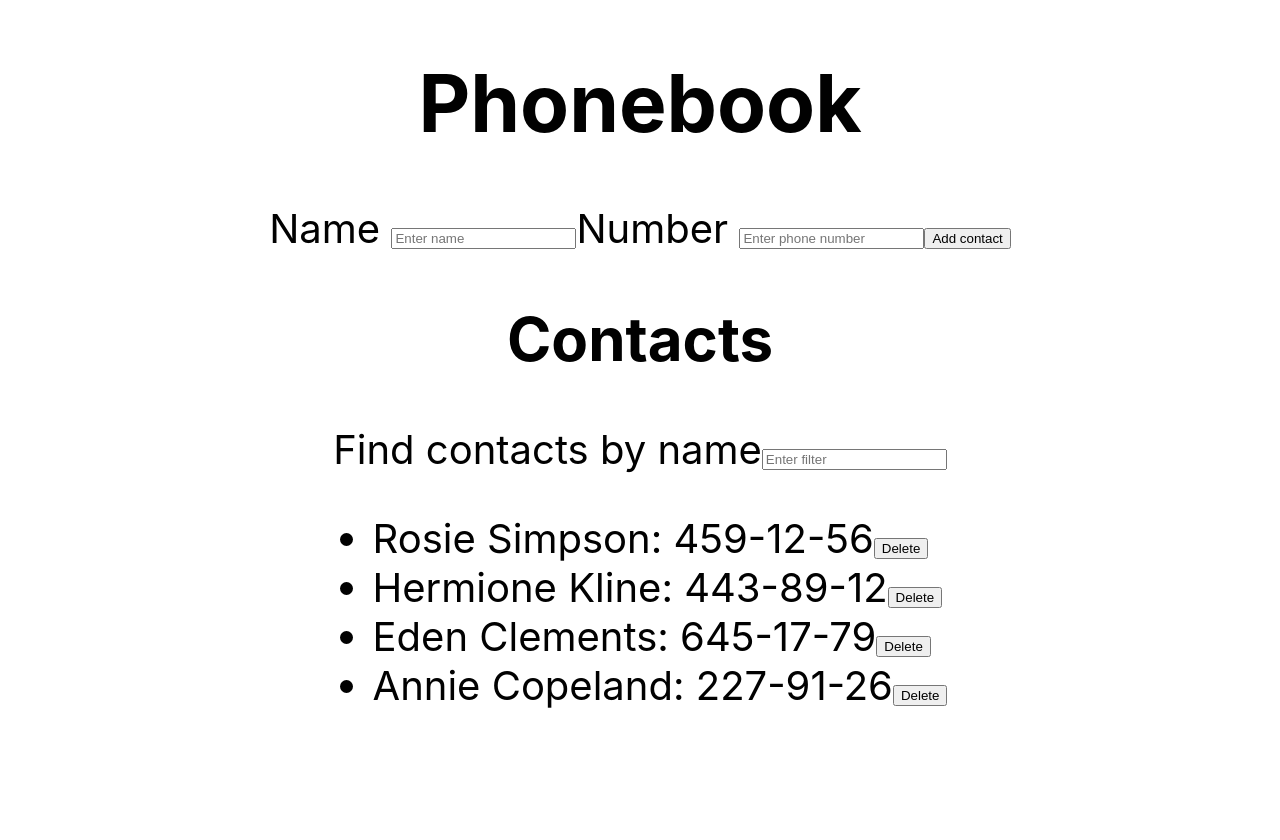
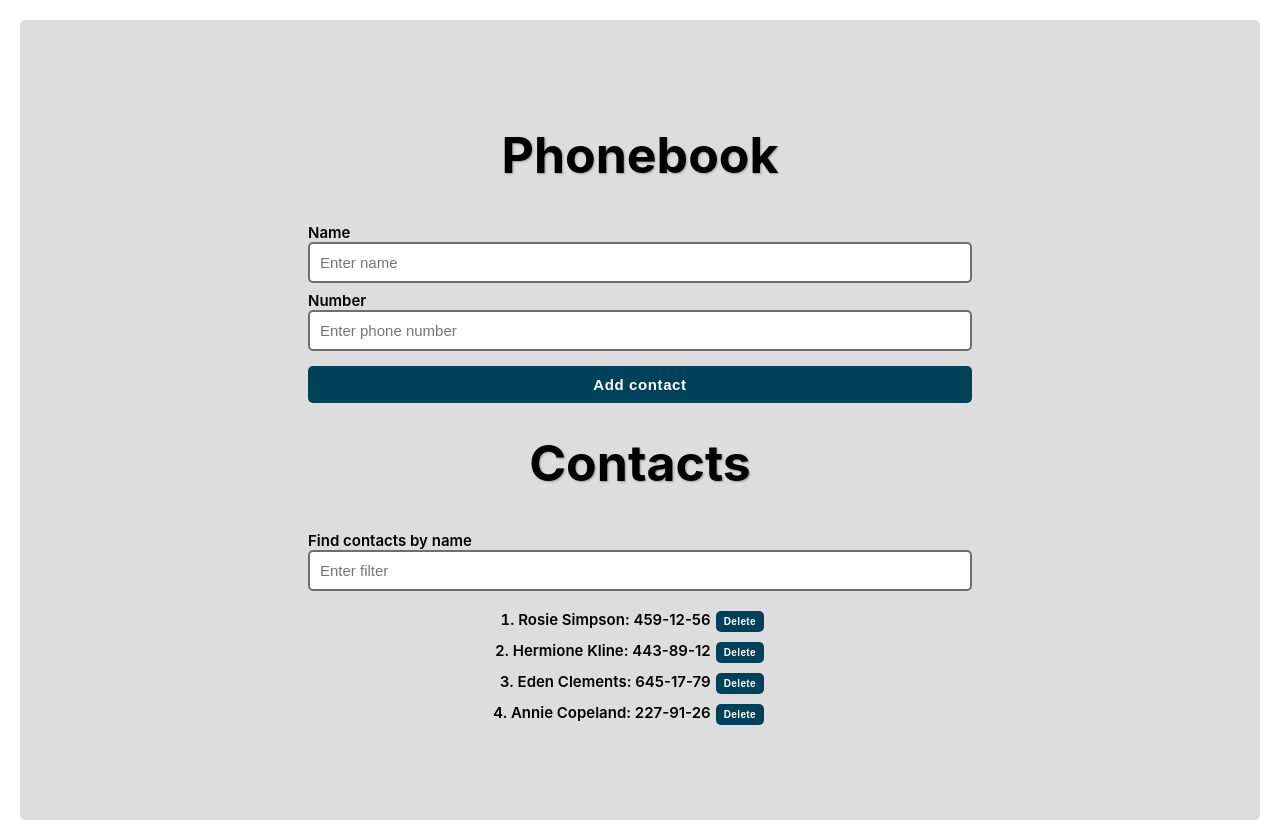
Before and after one commit to MaggieWesolowska/goit-react-hw-02-phonebook, a React (Create React App) app: page / in a window 1280 px wide. Before the commit the page ends 800 px from the top, so only its background shows below. Built offline with nearby package versions, Linux system fonts and the light colour scheme.

Commit message:
edited components to add styles

```diff
--- a/src/components/App.jsx
+++ b/src/components/App.jsx
@@ -3,6 +3,7 @@ import { nanoid } from 'nanoid';
 import { ContactForm } from './ContactForm/ContactForm';
 import { Filter } from './Filter/Filter';
 import { ContactList } from './ContactList/ContactList';
+import css from './ContactForm/ContactForm.module.css';
 
 export class App extends Component {
   state = {
@@ -59,18 +60,20 @@ export class App extends Component {
     return (
       <div
         style={{
-          // height: '100vh',
+          height: '100vh',
           display: 'flex',
           flexDirection: 'column',
           justifyContent: 'center',
           alignItems: 'center',
-          fontSize: 40,
           color: '#010101',
+          background: '#ddd',
+          margin: 20,
+          borderRadius: 5,
         }}
       >
-        <h1>Phonebook</h1>
+        <h1 className={css.header}>Phonebook</h1>
         <ContactForm handleSubmit={this.handleSubmit} />
-        <h2> Contacts</h2>
+        <h2 className={css.contacts}>Contacts</h2>
         <Filter filter={filter} handleChange={this.handleChange} />
         <ContactList
           contacts={this.getFilteredContacts()}
--- a/src/components/ContactForm/ContactForm.jsx
+++ b/src/components/ContactForm/ContactForm.jsx
@@ -27,7 +27,6 @@ export class ContactForm extends Component {
       <form className={css.form} onSubmit={this.handleSubmit}>
         <label className={css.formLabel}>Name </label>
         <input
-          className={css.formName}
           type="text"
           name="name"
           pattern="^[a-zA-Zа-яА-Я]+(([' -][a-zA-Zа-яА-Я ])?[a-zA-Zа-яА-Я]*)*$"
@@ -39,7 +38,6 @@ export class ContactForm extends Component {
         />
         <label className={css.formLabel}>Number </label>
         <input
-          className={css.formNumber}
           type="tel"
           name="number"
           pattern="\+?\d{1,4}?[-.\s]?\(?\d{1,3}?\)?[-.\s]?\d{1,4}[-.\s]?\d{1,4}[-.\s]?\d{1,9}"
--- a/src/components/ContactForm/ContactForm.module.css
+++ b/src/components/ContactForm/ContactForm.module.css
@@ -0,0 +1,56 @@
+.header {
+  font-size: 50px;
+  text-shadow: 1px 1px 2px rgba(0, 0, 0, 0.3);
+  margin: 30px 0;
+}
+
+.contacts {
+  font-size: 50px;
+  text-shadow: 1px 1px 2px rgba(0, 0, 0, 0.3);
+  margin: 30px 0;
+}
+
+.form {
+  display: flex;
+  flex-direction: column;
+}
+
+.formLabel {
+  width: 50vw;
+  font-size: 15px;
+  font-weight: 600;
+  padding-top: 8px;
+}
+
+input {
+  color: #6e6d70;
+  font-size: 15px;
+  border: 2px solid #6e6d70;
+  border-radius: 5px;
+  padding: 10px;
+  transition: 250ms cubic-bezier(0.4, 0, 0.2, 1);
+}
+
+input:hover,
+input:focus {
+  filter: drop-shadow(0px 4px 4px rgba(0, 0, 0, 0.4));
+}
+
+.formBtn {
+  color: #fff;
+  padding: 10px 20px;
+  font-size: 15px;
+  margin-top: 15px;
+  font-weight: 700;
+  border-radius: 5px;
+  border: none;
+  cursor: pointer;
+  background: #00415a;
+  letter-spacing: 0.04em;
+  transition: 250ms cubic-bezier(0.4, 0, 0.2, 1);
+}
+
+.formBtn:hover,
+.formBtn:focus {
+  filter: drop-shadow(0px 4px 4px rgba(0, 0, 0, 0.4));
+}
--- a/src/components/ContactList/ContactList.module.css
+++ b/src/components/ContactList/ContactList.module.css
@@ -0,0 +1,31 @@
+.contactList {
+  display: flex;
+  flex-direction: column;
+  align-items: end;
+  list-style: decimal;
+  font-size: 15px;
+  font-weight: 600;
+  padding: 0;
+}
+
+.contactListItem {
+  text-align: center;
+}
+.contactItemBtn {
+  color: #fff;
+  font-size: 10px;
+  padding: 5px 8px;
+  margin: 5px;
+  font-weight: 700;
+  border-radius: 5px;
+  border: none;
+  cursor: pointer;
+  background: #00415a;
+  letter-spacing: 0.04em;
+  transition: 250ms cubic-bezier(0.4, 0, 0.2, 1);
+}
+
+.contactItemBtn:hover,
+.contactItemBtn:focus {
+  filter: drop-shadow(0px 4px 4px rgba(0, 0, 0, 0.4));
+}
--- a/src/components/Filter/Filter.jsx
+++ b/src/components/Filter/Filter.jsx
@@ -1,8 +1,9 @@
 import propTypes from 'prop-types';
+import css from './Filter.module.css';
 
 export const Filter = ({ filter, handleChange }) => (
   <div>
-    <label>Find contacts by name</label>
+    <label className={css.formLabel}>Find contacts by name</label>
     <input
       type="text"
       name="filter"
--- /dev/null
+++ b/src/components/Filter/Filter.module.css
@@ -0,0 +1,22 @@
+.formLabel {
+  display: flex;
+  flex-direction: column;
+  font-size: 15px;
+  font-weight: 600;
+  padding-top: 8px;
+}
+
+input {
+  color: #6e6d70;
+  width: 50vw;
+  font-size: 15px;
+  border: 2px solid #6e6d70;
+  border-radius: 5px;
+  padding: 10px;
+  transition: 250ms cubic-bezier(0.4, 0, 0.2, 1);
+}
+
+input:hover,
+input:focus {
+  filter: drop-shadow(0px 4px 4px rgba(0, 0, 0, 0.4));
+}
```
